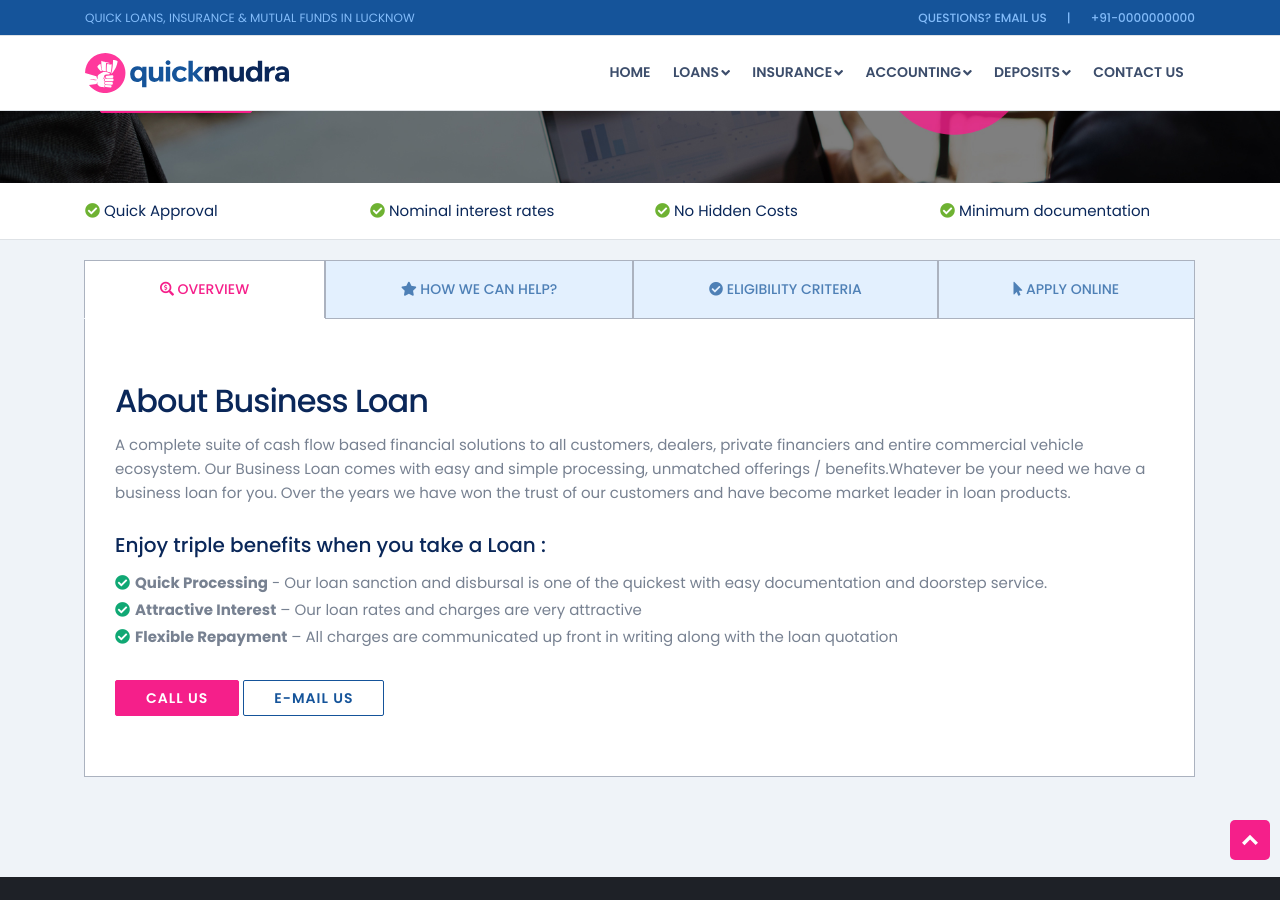
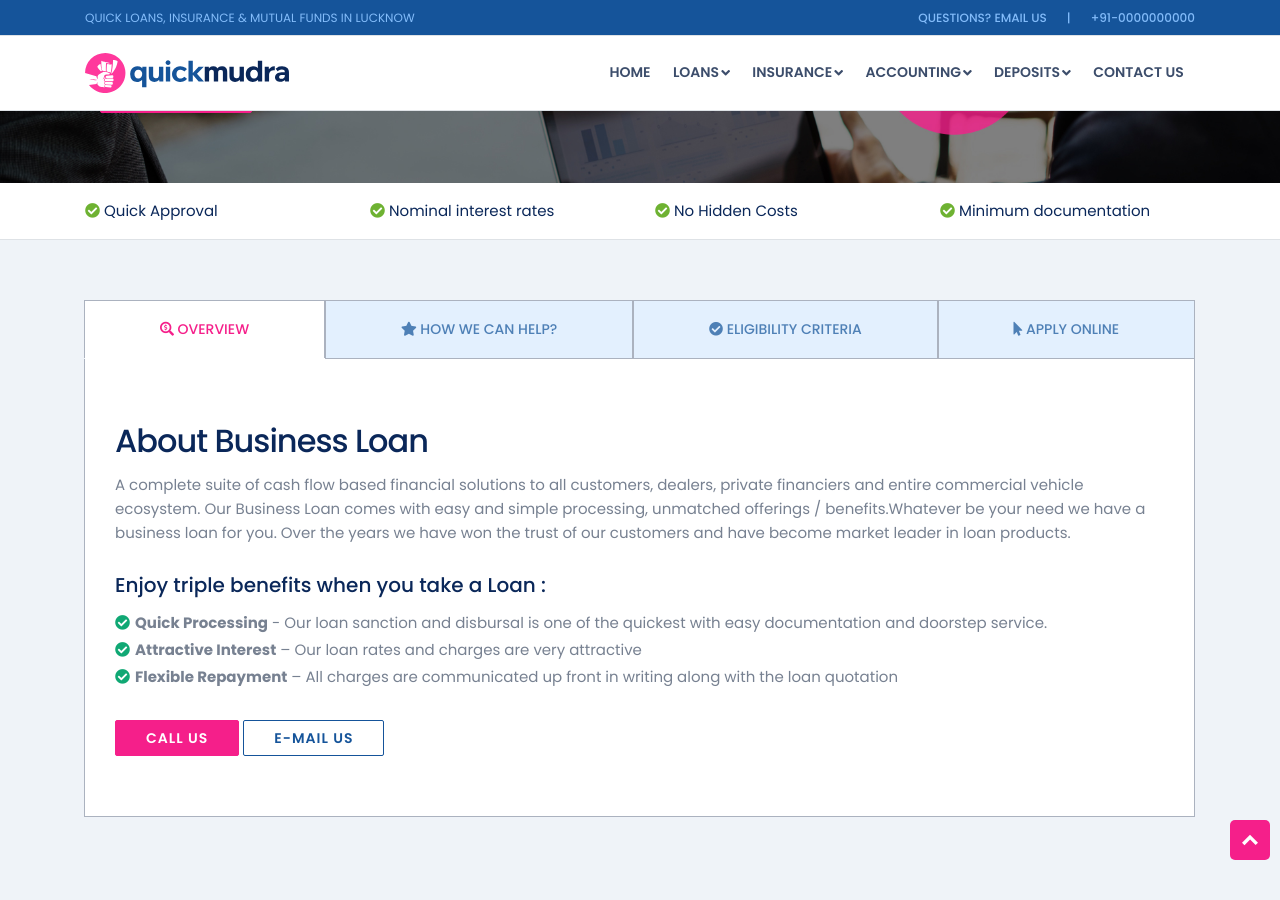
Before and after one commit to jaswinder-singh/creditme, a Jekyll site: the page built from pages/business-loan.html, in a window 1280 px wide and 900 px high, scrolled down 331 px. Built offline with Jekyll 4.4.1, drawn with Linux system fonts in a browser that asks for light colours; nearby versions of some CDN libraries.

Commit message:
Update business-loan.html

```diff
--- a/pages/business-loan.html
+++ b/pages/business-loan.html
@@ -40,7 +40,7 @@ permalink: /business-loan
         </div>
     </div>
 </div>
-<div class=" ">
+<div class="mt40">
     <div class="container pdt60">
         <div class="row">
             <div class="col-md-12">
```
